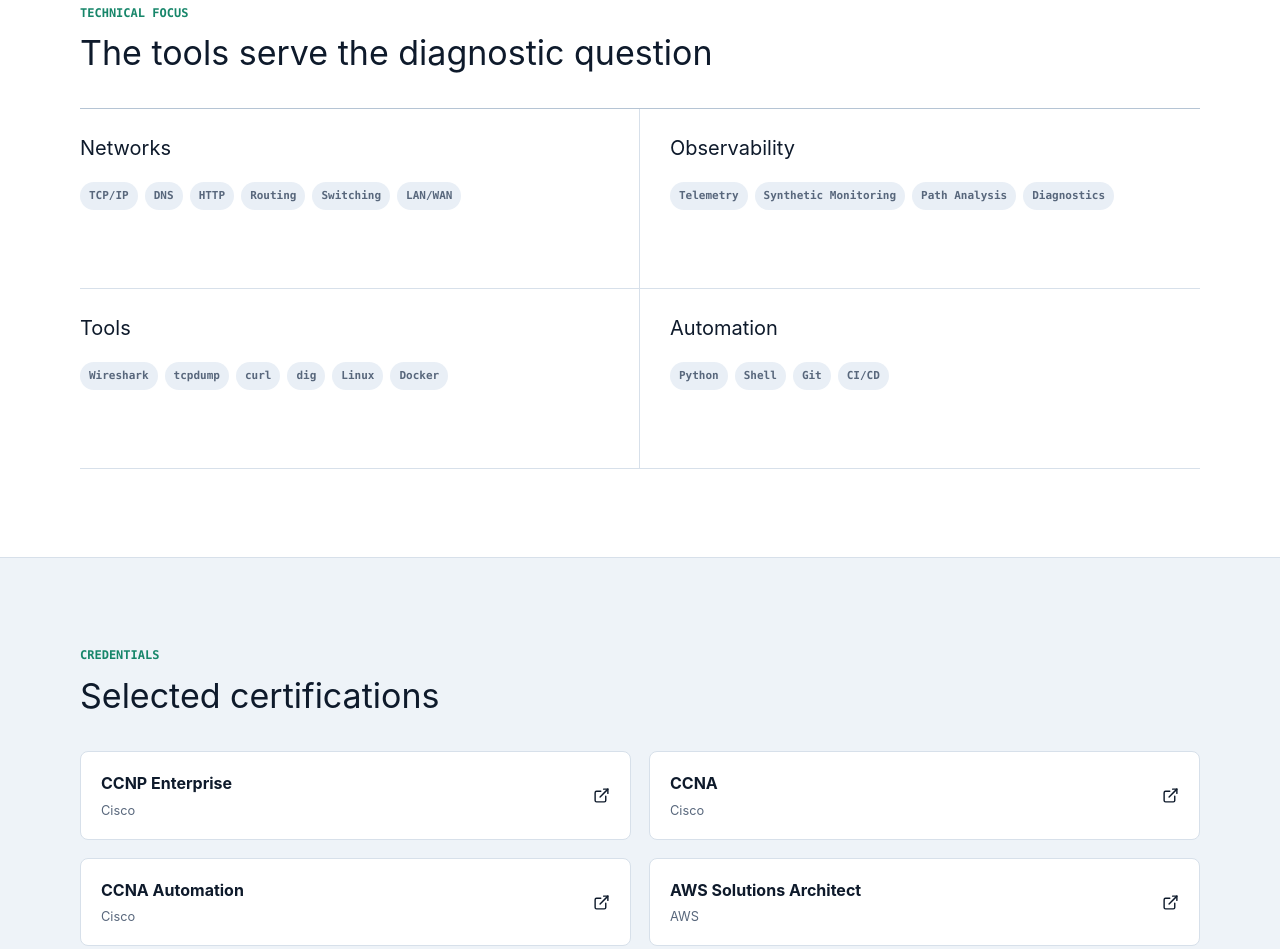
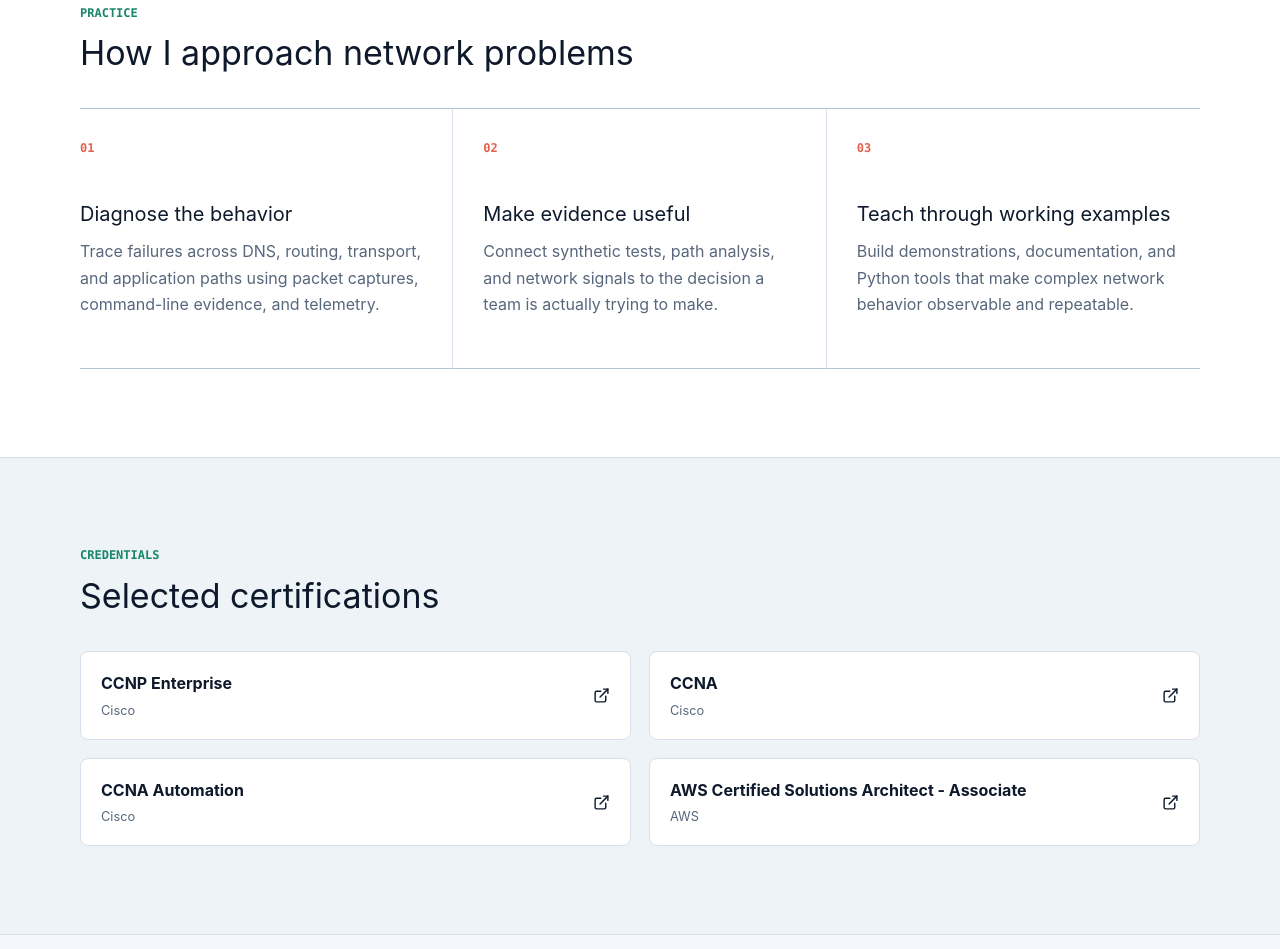
Before and after one commit to daniissac/daniissac.github.io, an Astro site: page /about in a window 1280 px wide. Shown: the part 2058-3007 px from the top of the page. Built offline with nearby package versions, Linux system fonts and the light colour scheme; Astro itself is replaced by a stand-in of ours.

Commit message:
Clarify technical practice and crawler metadata

```diff
--- a/src/config.ts
+++ b/src/config.ts
@@ -55,27 +55,26 @@ export const CERTIFICATIONS = [
     url: "https://www.credly.com/badges/ecb54727-faa8-4895-8aa9-d77cb51feb70/linked_in_profile",
   },
   {
-    name: "AWS Solutions Architect",
+    name: "AWS Certified Solutions Architect - Associate",
     issuer: "AWS",
     url: "https://www.credly.com/badges/5587d2f8-f5d9-49fa-be50-d0e97076a578/linked_in_profile",
   },
 ];
 
-export const TECHNICAL_FOCUS = [
+export const PRACTICE_AREAS = [
   {
-    label: "Networks",
-    items: ["TCP/IP", "DNS", "HTTP", "Routing", "Switching", "LAN/WAN"],
+    label: "Diagnose the behavior",
+    summary:
+      "Trace failures across DNS, routing, transport, and application paths using packet captures, command-line evidence, and telemetry.",
   },
   {
-    label: "Observability",
-    items: ["Telemetry", "Synthetic Monitoring", "Path Analysis", "Diagnostics"],
+    label: "Make evidence useful",
+    summary:
+      "Connect synthetic tests, path analysis, and network signals to the decision a team is actually trying to make.",
   },
   {
-    label: "Tools",
-    items: ["Wireshark", "tcpdump", "curl", "dig", "Linux", "Docker"],
-  },
-  {
-    label: "Automation",
-    items: ["Python", "Shell", "Git", "CI/CD"],
+    label: "Teach through working examples",
+    summary:
+      "Build demonstrations, documentation, and Python tools that make complex network behavior observable and repeatable.",
   },
 ];
--- a/src/pages/about.astro
+++ b/src/pages/about.astro
@@ -6,7 +6,7 @@ import {
   GitBranch as Github,
 } from "@lucide/astro";
 import BaseLayout from "../layouts/BaseLayout.astro";
-import { CERTIFICATIONS, EXPERIENCE, SITE, SOCIAL, TECHNICAL_FOCUS } from "../config";
+import { CERTIFICATIONS, EXPERIENCE, PRACTICE_AREAS, SITE, SOCIAL } from "../config";
 
 const personSchema = {
   "@context": "https://schema.org",
@@ -92,19 +92,18 @@ const personSchema = {
   <section class="content-section focus-section">
     <div class="shell">
       <div class="section-heading">
-        <p class="eyebrow">Technical focus</p>
-        <h2>The tools serve the diagnostic question</h2>
+        <p class="eyebrow">Practice</p>
+        <h2>How I approach network problems</h2>
       </div>
-      <div class="focus-grid">
-        {TECHNICAL_FOCUS.map((group) => (
-          <div class="focus-group">
-            <h3>{group.label}</h3>
-            <ul class="tag-list" aria-label={`${group.label} skills`}>
-              {group.items.map((item) => <li>{item}</li>)}
-            </ul>
-          </div>
+      <ol class="pillar-grid">
+        {PRACTICE_AREAS.map((area, index) => (
+          <li>
+            <span>{String(index + 1).padStart(2, "0")}</span>
+            <h3>{area.label}</h3>
+            <p>{area.summary}</p>
+          </li>
         ))}
-      </div>
+      </ol>
     </div>
   </section>
 
--- /dev/null
+++ b/src/pages/llms.txt.ts
@@ -0,0 +1,45 @@
+import { getCollection } from "astro:content";
+import { SITE, SOCIAL } from "../config";
+
+export async function GET() {
+  const projects = (await getCollection("projects")).sort((a, b) => a.data.order - b.data.order);
+  const writing = (await getCollection("writing", ({ data }) => !data.draft)).sort(
+    (a, b) => b.data.publishedDate.valueOf() - a.data.publishedDate.valueOf(),
+  );
+
+  const projectLinks = projects.map(
+    (project) => `- [${project.data.title}](${SITE.url}/projects/${project.id}/): ${project.data.description}`,
+  );
+  const writingLinks = writing.length
+    ? writing.map((post) => `- [${post.data.title}](${SITE.url}/writing/${post.id}/): ${post.data.description}`)
+    : [`- [Writing](${SITE.url}/writing/): Upcoming articles about network behavior, diagnostics, and technical tools.`];
+
+  const content = [
+    `# ${SITE.name}`,
+    "",
+    `> ${SITE.description}`,
+    "",
+    `${SITE.name} is a network engineer and technical educator who publishes practical explanations, open-source tools, and project notes about modern networks.`,
+    "",
+    "## Primary pages",
+    `- [Home](${SITE.url}/): Professional identity, current writing, selected projects, and ways to connect.`,
+    `- [About](${SITE.url}/about/): Professional background, working approach, credentials, and education.`,
+    `- [Projects](${SITE.url}/projects/): Network learning experiences and open-source tools.`,
+    `- [Writing](${SITE.url}/writing/): Technical articles about network behavior, observability, troubleshooting, and automation.`,
+    "",
+    "## Projects",
+    ...projectLinks,
+    "",
+    "## Writing",
+    ...writingLinks,
+    "",
+    "## Elsewhere",
+    `- [GitHub](${SOCIAL.github}): Source code and repositories.`,
+    `- [LinkedIn](${SOCIAL.linkedin}): Short-form technical posts and professional updates.`,
+    `- [RSS feed](${SITE.url}${SOCIAL.rss}): Published articles in RSS format.`,
+  ].join("\n");
+
+  return new Response(`${content}\n`, {
+    headers: { "Content-Type": "text/plain; charset=utf-8" },
+  });
+}
--- a/src/styles/global.css
+++ b/src/styles/global.css
@@ -1044,30 +1044,6 @@ main {
   font-size: 12px;
 }
 
-.focus-grid {
-  display: grid;
-  grid-template-columns: repeat(2, minmax(0, 1fr));
-  gap: 0;
-  border-top: 1px solid var(--line-strong);
-}
-
-.focus-group {
-  min-height: 180px;
-  padding: 28px 30px 28px 0;
-  border-right: 1px solid var(--line);
-  border-bottom: 1px solid var(--line);
-}
-
-.focus-group:nth-child(even) {
-  padding-left: 30px;
-  padding-right: 0;
-  border-right: 0;
-}
-
-.focus-group h3 {
-  margin-bottom: 22px;
-}
-
 .cert-grid {
   grid-template-columns: repeat(2, minmax(0, 1fr));
 }
@@ -1296,7 +1272,6 @@ main {
   .cert-grid,
   .proof-grid,
   .pillar-grid,
-  .focus-grid,
   .about-intro-grid {
     grid-template-columns: 1fr;
   }
@@ -1370,13 +1345,6 @@ main {
 
   .timeline-heading span {
     white-space: normal;
-  }
-
-  .focus-group,
-  .focus-group:nth-child(even) {
-    min-height: 0;
-    padding: 26px 0;
-    border-right: 0;
   }
 
   .footer-grid {
```
